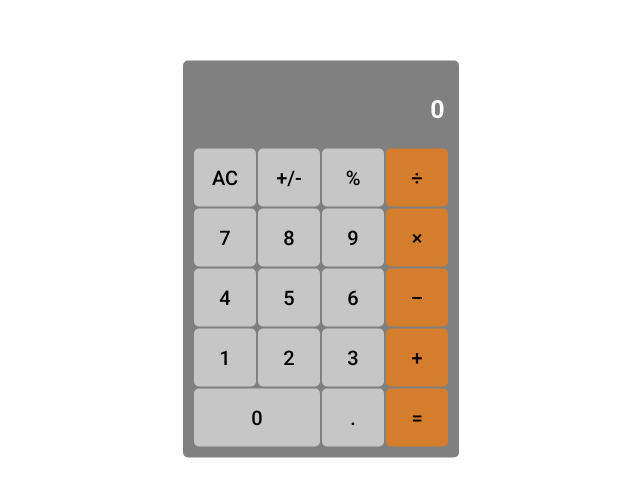
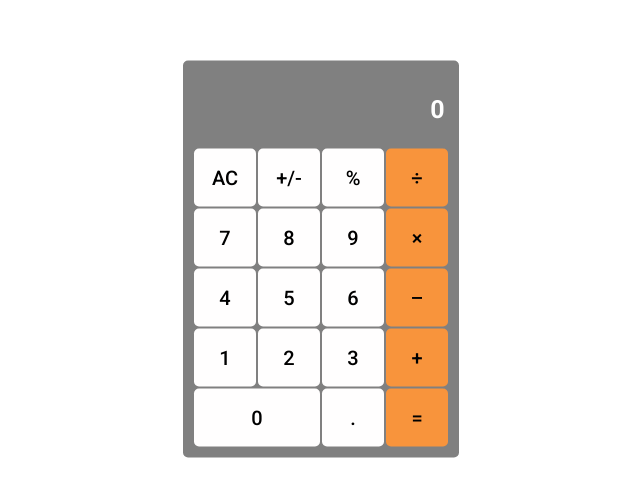
Before and after one commit to brainskev/math-magician-react, a React (Create React App) app: page / in a window 1280 px wide. Shown: the part 141-638 px from the top of the page, without its empty margins (319-959 px from the left). Built offline with nearby package versions, Linux system fonts and the light colour scheme.

Commit message:
update button color

```diff
--- a/src/components/App.css
+++ b/src/components/App.css
@@ -57,9 +57,9 @@ button {
 }
 
 .left-btns {
-  background: #c7c6c6;
+  background: #fffefe;
 }
 
 .right-btns {
-  background: rgba(228, 125, 29, 0.836);
+  background: #f8943c;
 }
```
